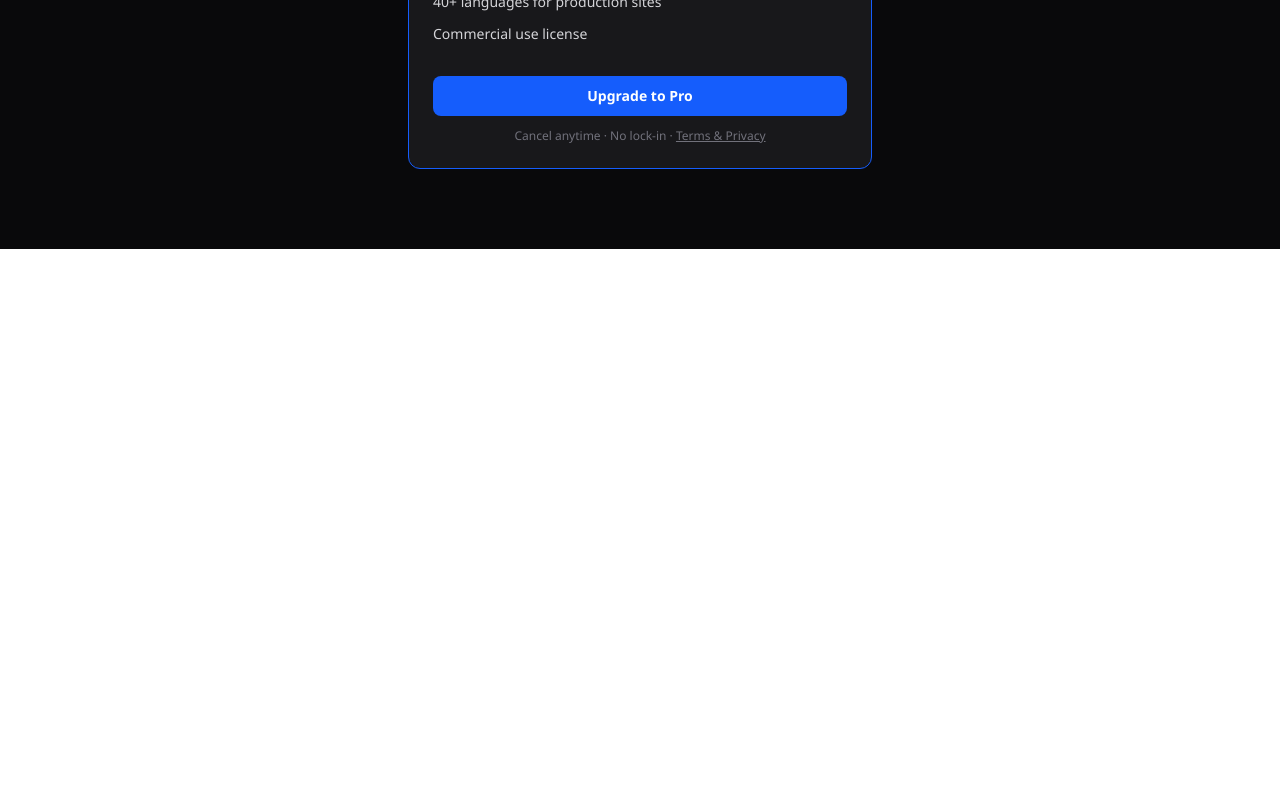
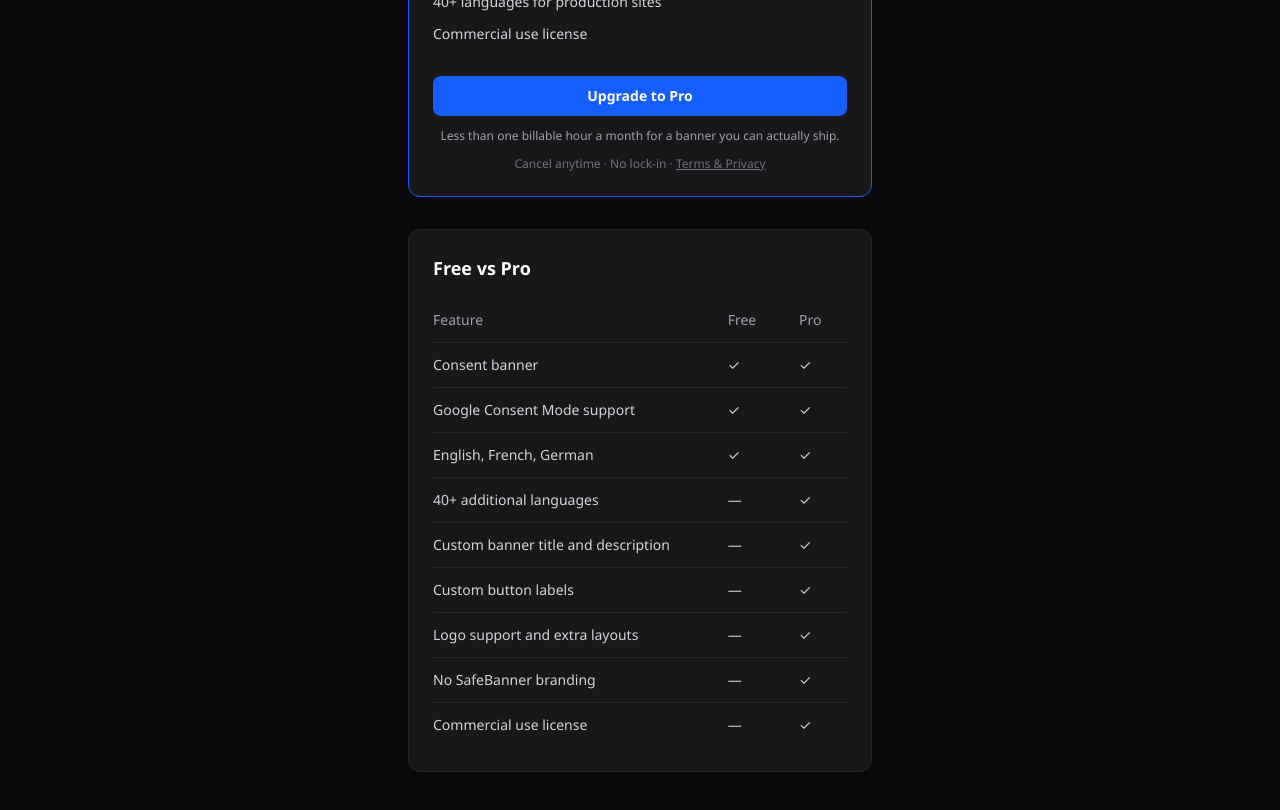
Before and after one commit to hellokariburt/SafeBanner, a Next.js app in the folder apps/web/: page /upgrade in a window 1280 px wide. Shown: the part 800-1610 px from the top of the page. Before the commit the page ends 1049 px from the top, so only its background shows below. Built offline with nearby package versions, Linux system fonts and the light colour scheme.

Commit message:
Improve upgrade page conversion copy

```diff
--- a/apps/web/src/app/upgrade/page.tsx
+++ b/apps/web/src/app/upgrade/page.tsx
@@ -142,12 +142,41 @@ export default function UpgradePage() {
           >
             {pending ? "Redirecting..." : "Upgrade to Pro"}
           </button>
+          <p className="mt-3 text-center text-xs text-zinc-400">
+            Less than one billable hour a month for a banner you can actually ship.
+          </p>
           <p className="mt-3 text-center text-xs text-zinc-500">
             Cancel anytime · No lock-in ·{" "}
             <Link href="/legal" className="underline hover:text-zinc-300">
               Terms &amp; Privacy
             </Link>
           </p>
+        </div>
+
+        <div className="mt-8 rounded-xl border border-zinc-800 bg-zinc-900 p-6">
+          <h2 className="text-lg font-semibold">Free vs Pro</h2>
+          <div className="mt-4 overflow-x-auto">
+            <table className="w-full text-left text-sm">
+              <thead className="border-b border-zinc-800 text-zinc-400">
+                <tr>
+                  <th className="px-0 py-3 font-medium">Feature</th>
+                  <th className="px-4 py-3 font-medium">Free</th>
+                  <th className="px-4 py-3 font-medium">Pro</th>
+                </tr>
+              </thead>
+              <tbody className="divide-y divide-zinc-800 text-zinc-300">
+                <ComparisonRow feature="Consent banner" free="✓" pro="✓" />
+                <ComparisonRow feature="Google Consent Mode support" free="✓" pro="✓" />
+                <ComparisonRow feature="English, French, German" free="✓" pro="✓" />
+                <ComparisonRow feature="40+ additional languages" free="—" pro="✓" />
+                <ComparisonRow feature="Custom banner title and description" free="—" pro="✓" />
+                <ComparisonRow feature="Custom button labels" free="—" pro="✓" />
+                <ComparisonRow feature="Logo support and extra layouts" free="—" pro="✓" />
+                <ComparisonRow feature="No SafeBanner branding" free="—" pro="✓" />
+                <ComparisonRow feature="Commercial use license" free="—" pro="✓" />
+              </tbody>
+            </table>
+          </div>
         </div>
 
         {error && (
@@ -159,3 +188,21 @@ export default function UpgradePage() {
     </div>
   );
 }
+
+function ComparisonRow({
+  feature,
+  free,
+  pro,
+}: {
+  feature: string;
+  free: string;
+  pro: string;
+}) {
+  return (
+    <tr>
+      <td className="px-0 py-3">{feature}</td>
+      <td className="px-4 py-3">{free}</td>
+      <td className="px-4 py-3">{pro}</td>
+    </tr>
+  );
+}
```
